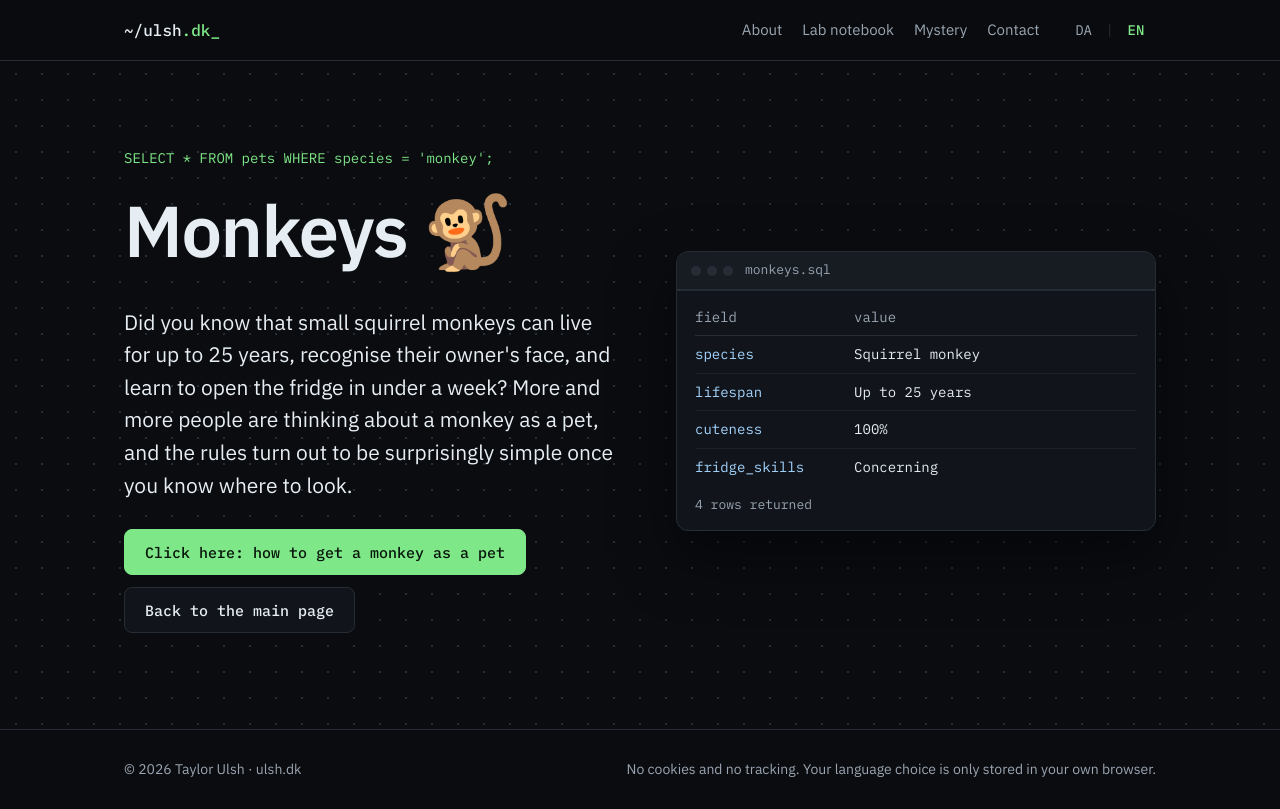
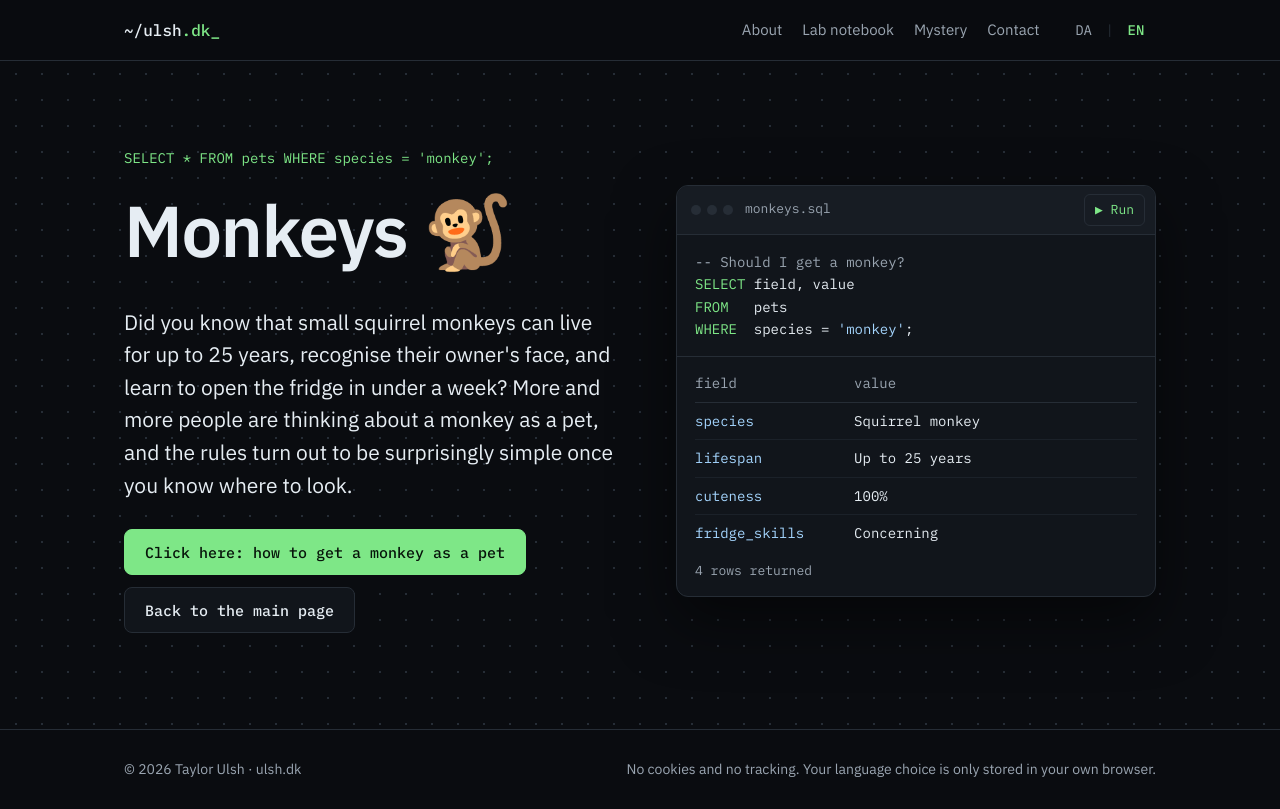
Before and after one commit to taylor-ulsh/taylor-ulsh.github.io, a plain HTML site: page monkeys/index.html in a window 1280 px wide. Drawn offline with Linux system fonts and the light colour scheme.

Commit message:
fixed query window to run correctly

```diff
--- a/monkeys/index.html
+++ b/monkeys/index.html
@@ -60,11 +60,13 @@
           </div>
         </div>
 
-        <figure class="sql-window">
+        <figure class="sql-window play" id="sql-window">
           <div class="sql-bar">
             <span class="dots" aria-hidden="true"><i></i><i></i><i></i></span>
             <span class="sql-title">monkeys.sql</span>
+            <button type="button" class="sql-run" id="sql-run"><span aria-hidden="true">▶</span> <span lang="da">Kør</span><span lang="en">Run</span></button>
           </div>
+          <pre class="sql-code"><code><span class="line" style="--i:0"><span class="c" lang="da">-- Skal jeg have en abe?</span><span class="c" lang="en">-- Should I get a monkey?</span></span><span class="line" style="--i:1"><span class="k">SELECT</span> field, value</span><span class="line" style="--i:2"><span class="k">FROM</span>   pets</span><span class="line" style="--i:3"><span class="k">WHERE</span>  species = <span class="s">'monkey'</span>;</span></code></pre>
           <div class="sql-results">
             <table>
               <caption class="visually-hidden"><span lang="da">Fakta om aber</span><span lang="en">Monkey facts</span></caption>
@@ -110,6 +112,14 @@
         });
       });
       applyLang(root.lang);
+
+      // SQL window: "Run" replays the animation, same as the main page
+      var sqlWindow = document.getElementById('sql-window');
+      document.getElementById('sql-run').addEventListener('click', function () {
+        sqlWindow.classList.remove('play');
+        void sqlWindow.offsetWidth; // makes the browser notice the removal, so the animation restarts
+        sqlWindow.classList.add('play');
+      });
     })();
   </script>
 </body>
```
